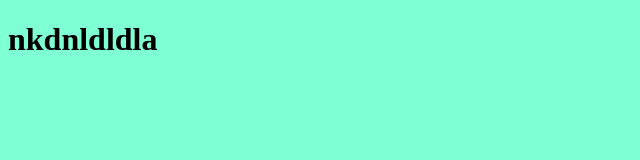
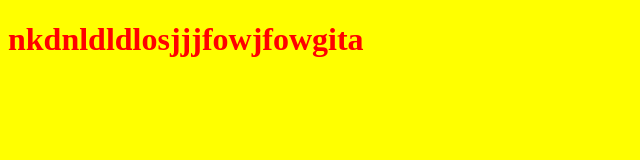
Before and after one commit to ebrahim43/myproject, a plain HTML site: page index.html in a window 1280 px wide. Shown: the whole page, without its empty margins (0-640 px from the left). Drawn offline with Linux system fonts and the light colour scheme.

Commit message:
Creating Changes

```diff
--- a/app.css
+++ b/app.css
@@ -1,3 +1,6 @@
 body{
-    background-color: aquamarine;
+    background-color: yellow;
 }
+h1{
+    color: red;
+}
--- a/index.html
+++ b/index.html
@@ -11,7 +11,7 @@
 <body>
 
 
-<h1>nkdnldldla</h1>
+<h1>nkdnldldlosjjjfowjfowgita</h1>
 
 
 
```
